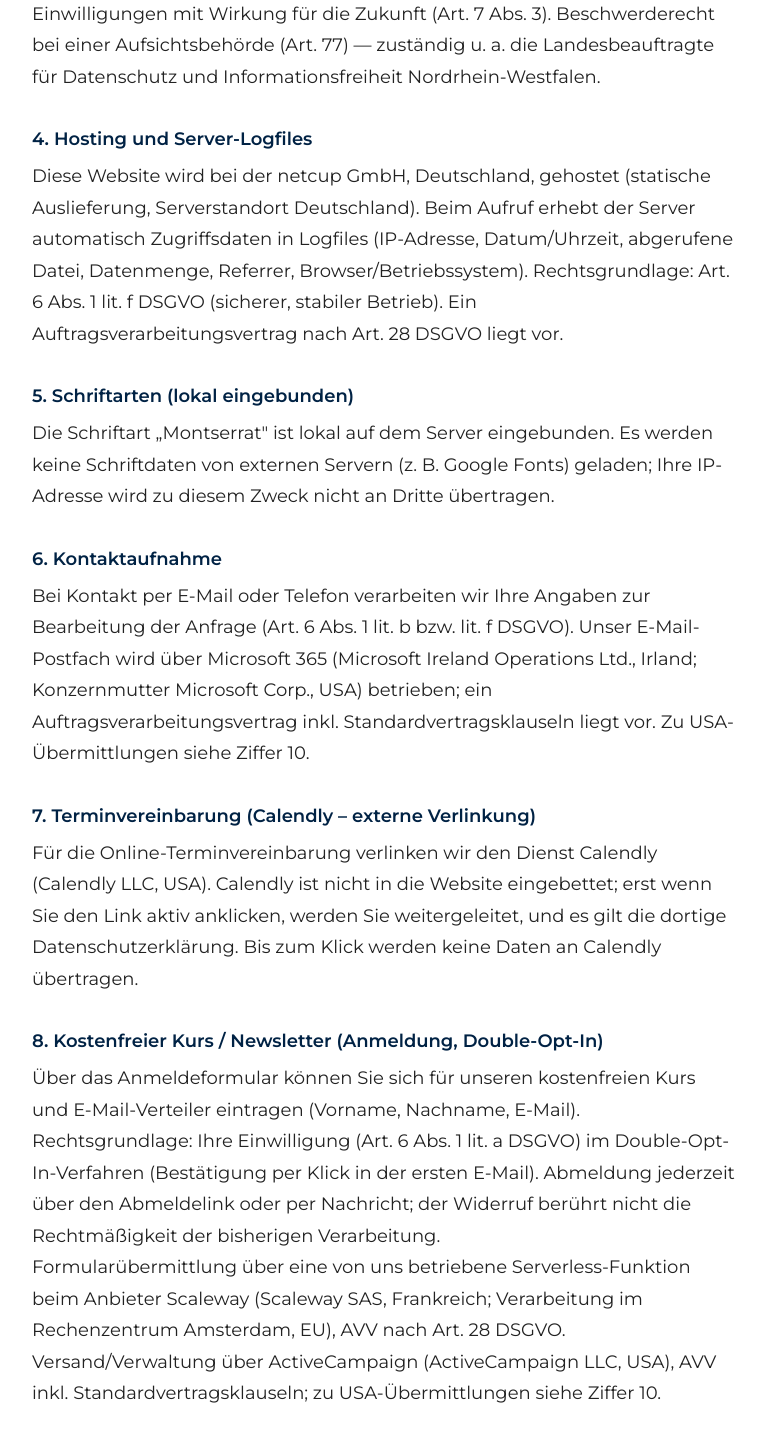
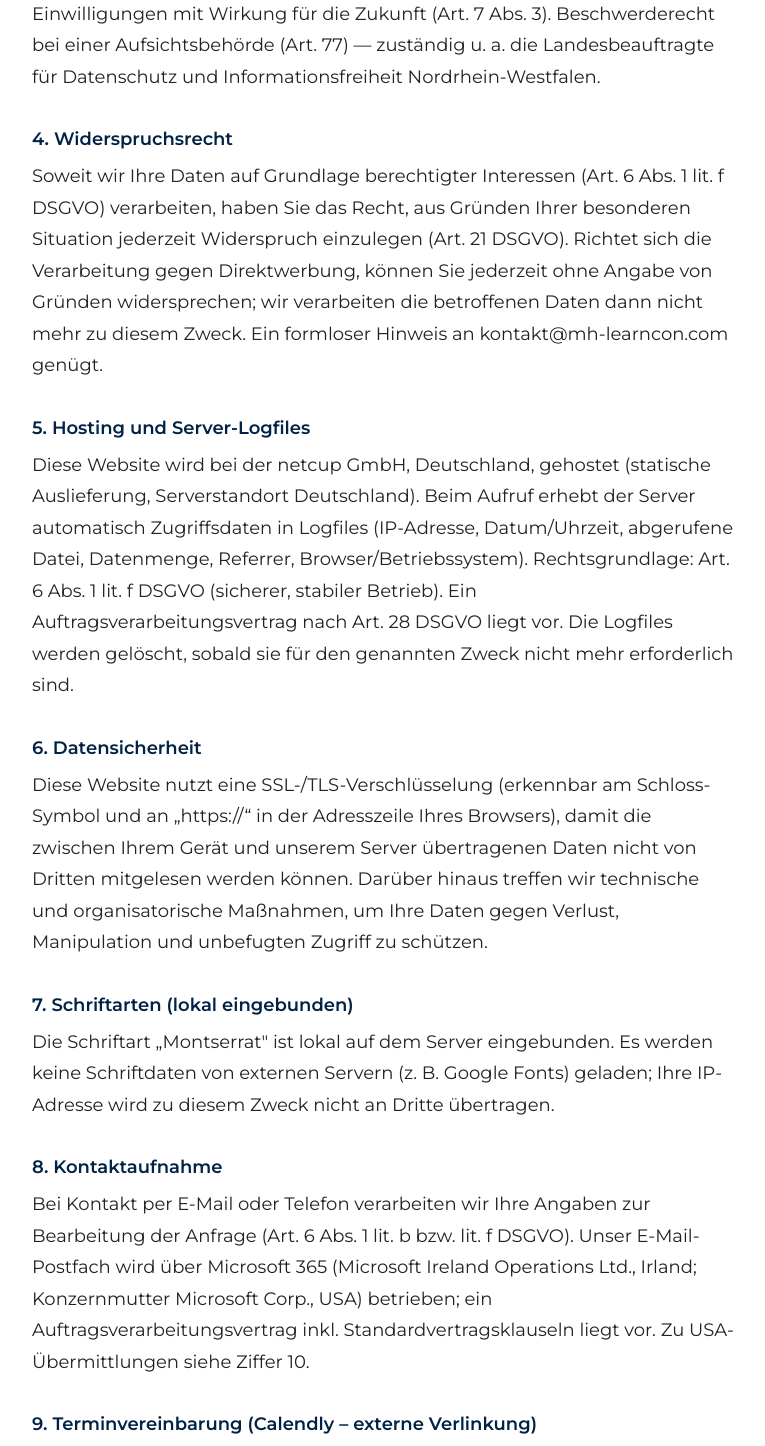
Before and after one commit to MH3-LearnCon/meine-neue-webseite-mit-js, a Next.js app: page /datenschutz in a window 1280 px wide. Shown: the part 900-2346 px from the top of the page, without its empty margins (256-1021 px from the left). Built offline with nearby package versions, Linux system fonts and the light colour scheme.

Commit message:
feat(legal): 6 DSGVO-Standardklauseln + AGB Textform/Gerichtsstand + Auto-Nummerierung

```diff
--- a/src/components/LegalPage.tsx
+++ b/src/components/LegalPage.tsx
@@ -50,7 +50,10 @@ export default function LegalPage({ doc }: { doc: Rechtstext }) {
         {doc.abschnitte.map((a, i) => (
           <section key={i}>
             {a.titel ? (
-              <h2 className="mb-2 text-lg font-semibold text-denver-blue">{a.titel}</h2>
+              <h2 className="mb-2 text-lg font-semibold text-denver-blue">
+                {doc.nummeriert ? `${i + 1}. ` : ""}
+                {a.titel}
+              </h2>
             ) : null}
             <div className="space-y-3">
               {a.absaetze.map((p, j) => (
--- a/src/data/rechtstexte.ts
+++ b/src/data/rechtstexte.ts
@@ -1,6 +1,6 @@
 // Zentrale Quelle der Website-Rechtstexte (Impressum · Datenschutz · AGB).
 // Neutrales Daten-Modul (kein "use client"). Öffentlicher Text (bereinigt).
-// Interne Prüfpunkte für ITRK/Müller: _website-rechtstexte-entwuerfe-2026-07-16.md.
+// Interne Prüfpunkte/Quelle: _website-rechtstexte-entwuerfe-2026-07-16.md.
 
 export interface RechtstextAbschnitt {
   titel?: string;
@@ -11,6 +11,7 @@ export interface Rechtstext {
   titel: string;
   untertitel?: string;
   stand?: string;
+  nummeriert?: boolean;
   einleitung?: string[];
   abschnitte: RechtstextAbschnitt[];
 }
@@ -50,79 +51,97 @@ export const datenschutz: Rechtstext = {
   "titel": "Datenschutzerklärung",
   "abschnitte": [
     {
-      "titel": "1. Verantwortlicher",
+      "titel": "Verantwortlicher",
       "absaetze": [
         "MH3 LearnCon GmbH, Grafenberger Allee 60, 40237 Düsseldorf, Deutschland.\nTelefon: 0171 88 202 77 · E-Mail: kontakt@mh-learncon.com · Geschäftsführer: Marcus Holzheimer.\nEin Datenschutzbeauftragter ist gesetzlich nicht erforderlich und nicht benannt."
       ]
     },
     {
-      "titel": "2. Allgemeines",
+      "titel": "Allgemeines",
       "absaetze": [
         "Wir verarbeiten personenbezogene Daten nur, soweit dies zur Bereitstellung der Website und unserer Leistungen erforderlich ist oder Sie eingewilligt haben. Rechtsgrundlagen sind Art. 6 Abs. 1 lit. a (Einwilligung), lit. b (Vertrag/vorvertraglich) und lit. f (berechtigtes Interesse) DSGVO."
       ]
     },
     {
-      "titel": "3. Ihre Rechte",
+      "titel": "Ihre Rechte",
       "absaetze": [
         "Auskunft (Art. 15), Berichtigung (16), Löschung (17), Einschränkung (18), Datenübertragbarkeit (20), Widerspruch (21) sowie Widerruf erteilter Einwilligungen mit Wirkung für die Zukunft (Art. 7 Abs. 3). Beschwerderecht bei einer Aufsichtsbehörde (Art. 77) — zuständig u. a. die Landesbeauftragte für Datenschutz und Informationsfreiheit Nordrhein-Westfalen."
       ]
     },
     {
-      "titel": "4. Hosting und Server-Logfiles",
+      "titel": "Widerspruchsrecht",
       "absaetze": [
-        "Diese Website wird bei der netcup GmbH, Deutschland, gehostet (statische Auslieferung, Serverstandort Deutschland). Beim Aufruf erhebt der Server automatisch Zugriffsdaten in Logfiles (IP-Adresse, Datum/Uhrzeit, abgerufene Datei, Datenmenge, Referrer, Browser/Betriebssystem). Rechtsgrundlage: Art. 6 Abs. 1 lit. f DSGVO (sicherer, stabiler Betrieb). Ein Auftragsverarbeitungsvertrag nach Art. 28 DSGVO liegt vor."
+        "Soweit wir Ihre Daten auf Grundlage berechtigter Interessen (Art. 6 Abs. 1 lit. f DSGVO) verarbeiten, haben Sie das Recht, aus Gründen Ihrer besonderen Situation jederzeit Widerspruch einzulegen (Art. 21 DSGVO). Richtet sich die Verarbeitung gegen Direktwerbung, können Sie jederzeit ohne Angabe von Gründen widersprechen; wir verarbeiten die betroffenen Daten dann nicht mehr zu diesem Zweck. Ein formloser Hinweis an kontakt@mh-learncon.com genügt."
       ]
     },
     {
-      "titel": "5. Schriftarten (lokal eingebunden)",
+      "titel": "Hosting und Server-Logfiles",
+      "absaetze": [
+        "Diese Website wird bei der netcup GmbH, Deutschland, gehostet (statische Auslieferung, Serverstandort Deutschland). Beim Aufruf erhebt der Server automatisch Zugriffsdaten in Logfiles (IP-Adresse, Datum/Uhrzeit, abgerufene Datei, Datenmenge, Referrer, Browser/Betriebssystem). Rechtsgrundlage: Art. 6 Abs. 1 lit. f DSGVO (sicherer, stabiler Betrieb). Ein Auftragsverarbeitungsvertrag nach Art. 28 DSGVO liegt vor. Die Logfiles werden gelöscht, sobald sie für den genannten Zweck nicht mehr erforderlich sind."
+      ]
+    },
+    {
+      "titel": "Datensicherheit",
+      "absaetze": [
+        "Diese Website nutzt eine SSL-/TLS-Verschlüsselung (erkennbar am Schloss-Symbol und an „https://“ in der Adresszeile Ihres Browsers), damit die zwischen Ihrem Gerät und unserem Server übertragenen Daten nicht von Dritten mitgelesen werden können. Darüber hinaus treffen wir technische und organisatorische Maßnahmen, um Ihre Daten gegen Verlust, Manipulation und unbefugten Zugriff zu schützen."
+      ]
+    },
+    {
+      "titel": "Schriftarten (lokal eingebunden)",
       "absaetze": [
         "Die Schriftart „Montserrat\" ist lokal auf dem Server eingebunden. Es werden keine Schriftdaten von externen Servern (z. B. Google Fonts) geladen; Ihre IP-Adresse wird zu diesem Zweck nicht an Dritte übertragen."
       ]
     },
     {
-      "titel": "6. Kontaktaufnahme",
+      "titel": "Kontaktaufnahme",
       "absaetze": [
         "Bei Kontakt per E-Mail oder Telefon verarbeiten wir Ihre Angaben zur Bearbeitung der Anfrage (Art. 6 Abs. 1 lit. b bzw. lit. f DSGVO). Unser E-Mail-Postfach wird über Microsoft 365 (Microsoft Ireland Operations Ltd., Irland; Konzernmutter Microsoft Corp., USA) betrieben; ein Auftragsverarbeitungsvertrag inkl. Standardvertragsklauseln liegt vor. Zu USA-Übermittlungen siehe Ziffer 10."
       ]
     },
     {
-      "titel": "7. Terminvereinbarung (Calendly – externe Verlinkung)",
+      "titel": "Terminvereinbarung (Calendly – externe Verlinkung)",
       "absaetze": [
         "Für die Online-Terminvereinbarung verlinken wir den Dienst Calendly (Calendly LLC, USA). Calendly ist nicht in die Website eingebettet; erst wenn Sie den Link aktiv anklicken, werden Sie weitergeleitet, und es gilt die dortige Datenschutzerklärung. Bis zum Klick werden keine Daten an Calendly übertragen."
       ]
     },
     {
-      "titel": "8. Kostenfreier Kurs / Newsletter (Anmeldung, Double-Opt-In)",
+      "titel": "Kostenfreier Kurs / Newsletter (Anmeldung, Double-Opt-In)",
       "absaetze": [
-        "Über das Anmeldeformular können Sie sich für unseren kostenfreien Kurs und E-Mail-Verteiler eintragen (Vorname, Nachname, E-Mail). Rechtsgrundlage: Ihre Einwilligung (Art. 6 Abs. 1 lit. a DSGVO) im Double-Opt-In-Verfahren (Bestätigung per Klick in der ersten E-Mail). Abmeldung jederzeit über den Abmeldelink oder per Nachricht; der Widerruf berührt nicht die Rechtmäßigkeit der bisherigen Verarbeitung.\nFormularübermittlung über eine von uns betriebene Serverless-Funktion beim Anbieter Scaleway (Scaleway SAS, Frankreich; Verarbeitung im Rechenzentrum Amsterdam, EU), AVV nach Art. 28 DSGVO.\nVersand/Verwaltung über ActiveCampaign (ActiveCampaign LLC, USA), AVV inkl. Standardvertragsklauseln; zu USA-Übermittlungen siehe Ziffer 10."
+        "Über das Anmeldeformular können Sie sich für unseren kostenfreien Kurs und E-Mail-Verteiler eintragen (Vorname, Nachname, E-Mail). Rechtsgrundlage: Ihre Einwilligung (Art. 6 Abs. 1 lit. a DSGVO) im Double-Opt-In-Verfahren (Bestätigung per Klick in der ersten E-Mail). Abmeldung jederzeit über den Abmeldelink oder per Nachricht; der Widerruf berührt nicht die Rechtmäßigkeit der bisherigen Verarbeitung. Zum Nachweis Ihrer Anmeldung protokollieren wir den Zeitpunkt der Anmeldung und der Bestätigung sowie Ihre IP-Adresse (Art. 6 Abs. 1 lit. f DSGVO).\nFormularübermittlung über eine von uns betriebene Serverless-Funktion beim Anbieter Scaleway (Scaleway SAS, Frankreich; Verarbeitung im Rechenzentrum Amsterdam, EU), AVV nach Art. 28 DSGVO.\nVersand/Verwaltung über ActiveCampaign (ActiveCampaign LLC, USA), AVV inkl. Standardvertragsklauseln; zu USA-Übermittlungen siehe Ziffer 10."
       ]
     },
     {
-      "titel": "9. Bewertungssiegel (ShopVote)",
+      "titel": "Bewertungssiegel (ShopVote)",
       "absaetze": [
         "Auf einzelnen Seiten binden wir ein Bewertungssiegel des Dienstes ShopVote (ShopVoting GmbH, Deutschland) als Grafik ein. Beim Laden wird Ihre IP-Adresse an den ShopVote-Server übertragen (technisch notwendig zur Auslieferung). Rechtsgrundlage: Art. 6 Abs. 1 lit. f DSGVO. Das Siegel setzt keine Cookies."
       ]
     },
     {
-      "titel": "10. Datenübermittlung in die USA / Drittländer",
+      "titel": "Datenübermittlung in die USA / Drittländer",
       "absaetze": [
         "Einzelne Dienste (Microsoft 365, ActiveCampaign, Calendly) können Daten in den USA verarbeiten. Grundlage sind — soweit die Anbieter zertifiziert sind — das EU-US Data Privacy Framework sowie ergänzend die Standardvertragsklauseln der EU-Kommission (Art. 46 DSGVO)."
       ]
     },
     {
-      "titel": "11. Auftragsverarbeitung / Empfänger",
+      "titel": "Auftragsverarbeitung / Empfänger",
       "absaetze": [
         "Sorgfältig ausgewählte Auftragsverarbeiter (Art. 28 DSGVO): netcup (Hosting, DE), Microsoft (E-Mail, EU/US), Scaleway (Formular-Endpunkt, EU), ActiveCampaign (Newsletter/Kurs, US). Eine Weitergabe an sonstige Dritte erfolgt nur bei gesetzlicher Pflicht oder Ihrer Einwilligung."
       ]
     },
     {
-      "titel": "12. Cookies / kein Tracking",
+      "titel": "Cookies / kein Tracking",
       "absaetze": [
         "Diese Website verwendet keine Analyse-, Marketing- oder Tracking-Cookies und bindet weder Google Analytics noch einen Meta-Pixel oder vergleichbare Werbe-/Analysedienste ein. Ein Cookie-Banner ist daher nicht erforderlich."
       ]
     },
     {
-      "titel": "13. Speicherdauer & Änderungen",
+      "titel": "Automatisierte Entscheidungsfindung",
+      "absaetze": [
+        "Eine automatisierte Entscheidungsfindung einschließlich Profiling im Sinne des Art. 22 DSGVO findet nicht statt."
+      ]
+    },
+    {
+      "titel": "Speicherdauer & Änderungen",
       "absaetze": [
         "Wir speichern personenbezogene Daten nur so lange, wie es für die genannten Zwecke oder gesetzliche Aufbewahrungsfristen erforderlich ist. Diese Erklärung wird angepasst, wenn sich Rechtslage oder Verarbeitung ändern.",
         "--"
@@ -130,62 +149,63 @@ export const datenschutz: Rechtstext = {
     }
   ],
   "stand": "Stand: Juli 2026",
-  "untertitel": "Informationen zur Verarbeitung Ihrer Daten"
+  "untertitel": "Informationen zur Verarbeitung Ihrer Daten",
+  "nummeriert": true
 };
 
 export const agb: Rechtstext = {
   "titel": "Allgemeine Geschäftsbedingungen",
   "abschnitte": [
     {
-      "titel": "1. Geltungsbereich",
+      "titel": "Geltungsbereich",
       "absaetze": [
         "Diese Bedingungen gelten für die Nutzung der Website mh-learncon.com der MH3 LearnCon GmbH (nachfolgend „wir\"). Die Website dient der Information über unsere Leistungen und der Kontaktaufnahme."
       ]
     },
     {
-      "titel": "2. Leistungen / kein Vertragsschluss über die Website",
+      "titel": "Leistungen / kein Vertragsschluss über die Website",
       "absaetze": [
         "Die Inhalte der Website sind unverbindliche Informationen und stellen kein Angebot im Rechtssinne dar. Ein Beratungs- oder Leistungsvertrag kommt ausschließlich außerhalb der Website (individuell, z. B. per E-Mail oder Telefon) zustande."
       ]
     },
     {
-      "titel": "3. Kostenfreier Kurs / E-Mail-Verteiler",
+      "titel": "Kostenfreier Kurs / E-Mail-Verteiler",
       "absaetze": [
         "Die Anmeldung zum kostenfreien Kurs bzw. E-Mail-Verteiler erfolgt freiwillig im Double-Opt-In-Verfahren. Ein Entgelt fällt nicht an; eine Abmeldung ist jederzeit möglich. Einzelheiten regelt die Datenschutzerklärung."
       ]
     },
     {
-      "titel": "4. Urheber- und Nutzungsrechte",
+      "titel": "Urheber- und Nutzungsrechte",
       "absaetze": [
-        "Alle Inhalte dieser Website (Texte, Bilder, Grafiken, Logos, Layout) sind urheberrechtlich geschützt. Nutzung, Vervielfältigung oder Verbreitung nur mit unserer vorherigen schriftlichen Zustimmung, soweit gesetzlich nicht anders erlaubt."
+        "Alle Inhalte dieser Website (Texte, Bilder, Grafiken, Logos, Layout) sind urheberrechtlich geschützt. Nutzung, Vervielfältigung oder Verbreitung nur mit unserer vorherigen Zustimmung in Textform, soweit gesetzlich nicht anders erlaubt."
       ]
     },
     {
-      "titel": "5. Haftung für Inhalte und Links",
+      "titel": "Haftung für Inhalte und Links",
       "absaetze": [
         "Wir erstellen die Inhalte mit Sorgfalt, übernehmen jedoch keine Gewähr für Aktualität, Vollständigkeit und Richtigkeit. Für externe Links sind die jeweiligen Betreiber verantwortlich; zum Zeitpunkt der Verlinkung waren keine Rechtsverstöße erkennbar."
       ]
     },
     {
-      "titel": "6. Verfügbarkeit",
+      "titel": "Verfügbarkeit",
       "absaetze": [
         "Wir bemühen uns um einen störungsfreien Betrieb, schulden aber keine ständige Verfügbarkeit der Website."
       ]
     },
     {
-      "titel": "7. Änderungen",
+      "titel": "Änderungen",
       "absaetze": [
         "Wir können diese Bedingungen mit Wirkung für die Zukunft anpassen, wenn sich Rechtslage oder Angebot ändern."
       ]
     },
     {
-      "titel": "8. Anwendbares Recht / Gerichtsstand",
+      "titel": "Anwendbares Recht / Gerichtsstand",
       "absaetze": [
-        "Es gilt deutsches Recht. Gerichtsstand ist, soweit zulässig vereinbar, Düsseldorf."
+        "Es gilt deutsches Recht. Ist der Kunde Kaufmann, juristische Person des öffentlichen Rechts oder öffentlich-rechtliches Sondervermögen oder hat er in Deutschland keinen allgemeinen Gerichtsstand, ist Düsseldorf ausschließlicher Gerichtsstand für alle Streitigkeiten aus der Nutzung dieser Website. Gegenüber Verbrauchern gelten die gesetzlichen Gerichtsstände."
       ]
     },
     {
-      "titel": "9. Salvatorische Klausel",
+      "titel": "Salvatorische Klausel",
       "absaetze": [
         "Sollte eine Bestimmung unwirksam sein oder werden, bleibt die Wirksamkeit der übrigen Bestimmungen unberührt."
       ]
@@ -193,7 +213,8 @@ export const agb: Rechtstext = {
   ],
   "stand": "Stand: Juli 2026",
   "einleitung": [
-    "Allgemeine Nutzungs-/Haftungs-AGB. Über diese Website werden keine kostenpflichtigen Verträge geschlossen. Für eine spätere verbindliche On-Site-Buchung (Event/Seminar) gilt eine gesonderte Vertrags-AGB mit Widerrufsbelehrung."
+    "Diese Allgemeinen Geschäftsbedingungen regeln die Nutzung dieser Website. Über die Website werden keine kostenpflichtigen Verträge geschlossen. Für eine spätere verbindliche Anmeldung zu einem Seminar oder Event gilt eine gesonderte Vertrags-AGB mit Widerrufsbelehrung."
   ],
-  "untertitel": "Nutzungsbedingungen dieser Website"
+  "untertitel": "Nutzungsbedingungen dieser Website",
+  "nummeriert": true
 };
```
